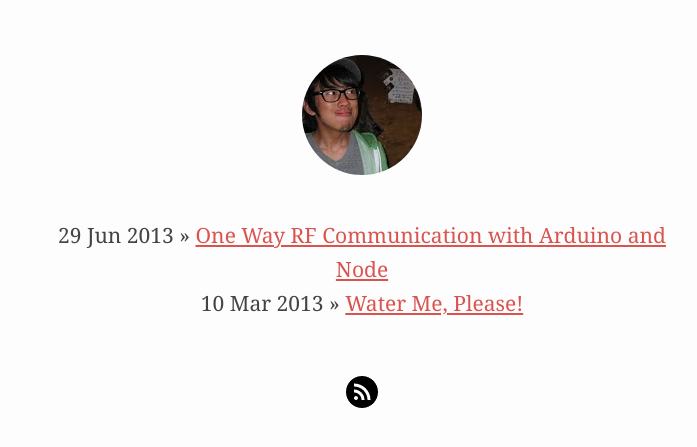
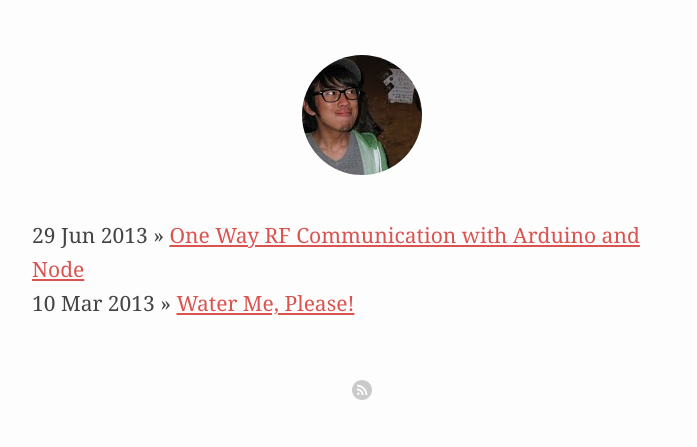
Before and after one commit to khirakawa/khirakawa.github.com, a Jekyll site: the page built from index.html, in a window 1280 px wide. Shown: the top 447 px of the page, without its empty margins (278-975 px from the left). Built offline with Jekyll 4.4.1, drawn with Linux system fonts in a browser that asks for light colours.

Commit message:
forgot to commit updated static css file

```diff
--- a/assets/css/style.css
+++ b/assets/css/style.css
@@ -93,16 +93,28 @@ header {
 .post header img {
   opacity: 0.3; }
 
-.home {
-  text-align: center; }
-  .home ul {
-    list-style: none; }
-  .home ul li {
-    margin-left: 0; }
+.home ul {
+  list-style: none; }
+.home ul li {
+  margin-left: 0; }
 
 .gist {
   font-size: 0.618em;
   line-height: 1.618em; }
+
+footer {
+  text-align: center; }
+
+.feed:hover img {
+  opacity: 0.5; }
+.feed img {
+  height: 20px;
+  opacity: 0.2;
+  -webkit-transition: opacity 0.3s ease-in-out;
+  -moz-transition: opacity 0.3s ease-in-out;
+  -ms-transition: opacity 0.3s ease-in-out;
+  -o-transition: opacity 0.3s ease-in-out;
+  transition: opacity 0.3s ease-in-out; }
 
 /* Large desktop */
 /* Portrait tablet to landscape and desktop */
```
